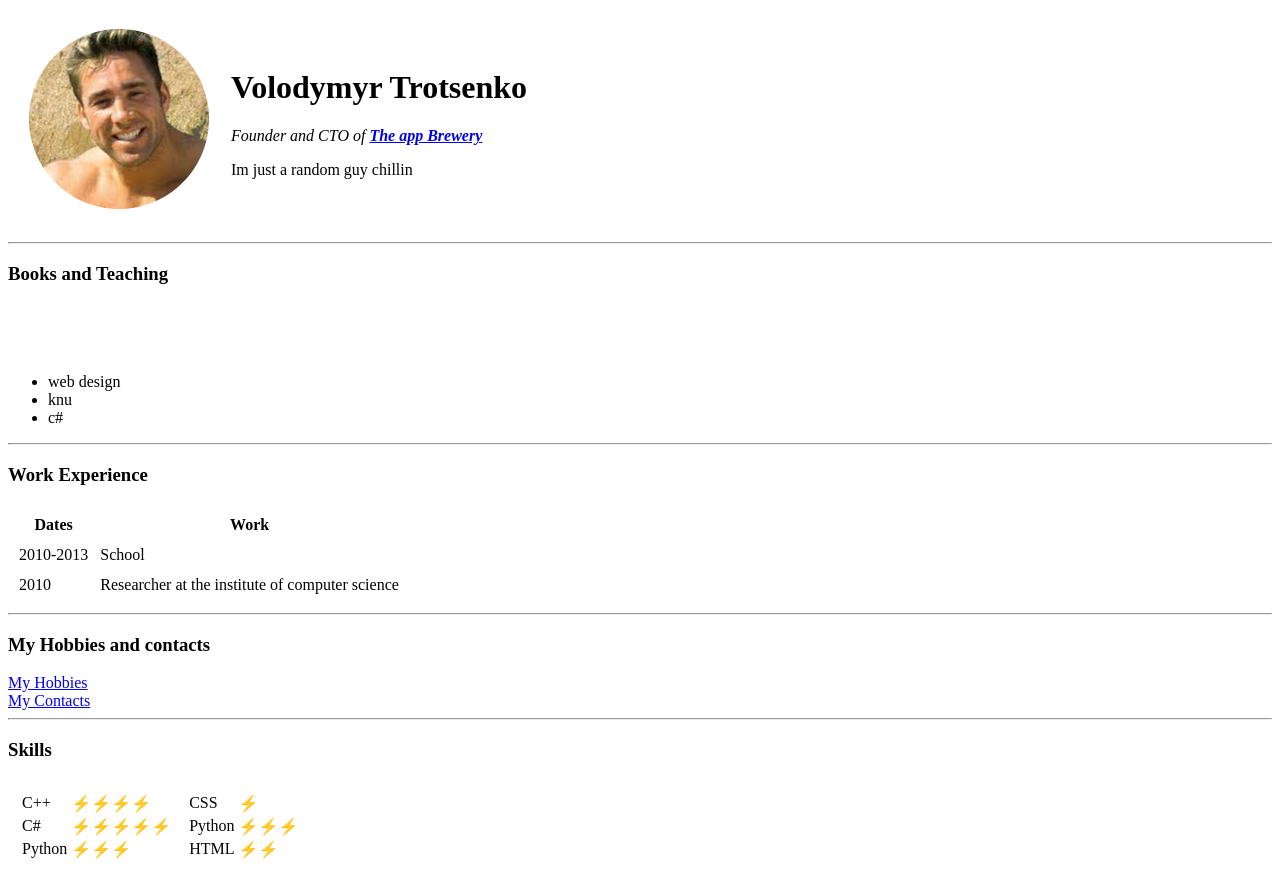
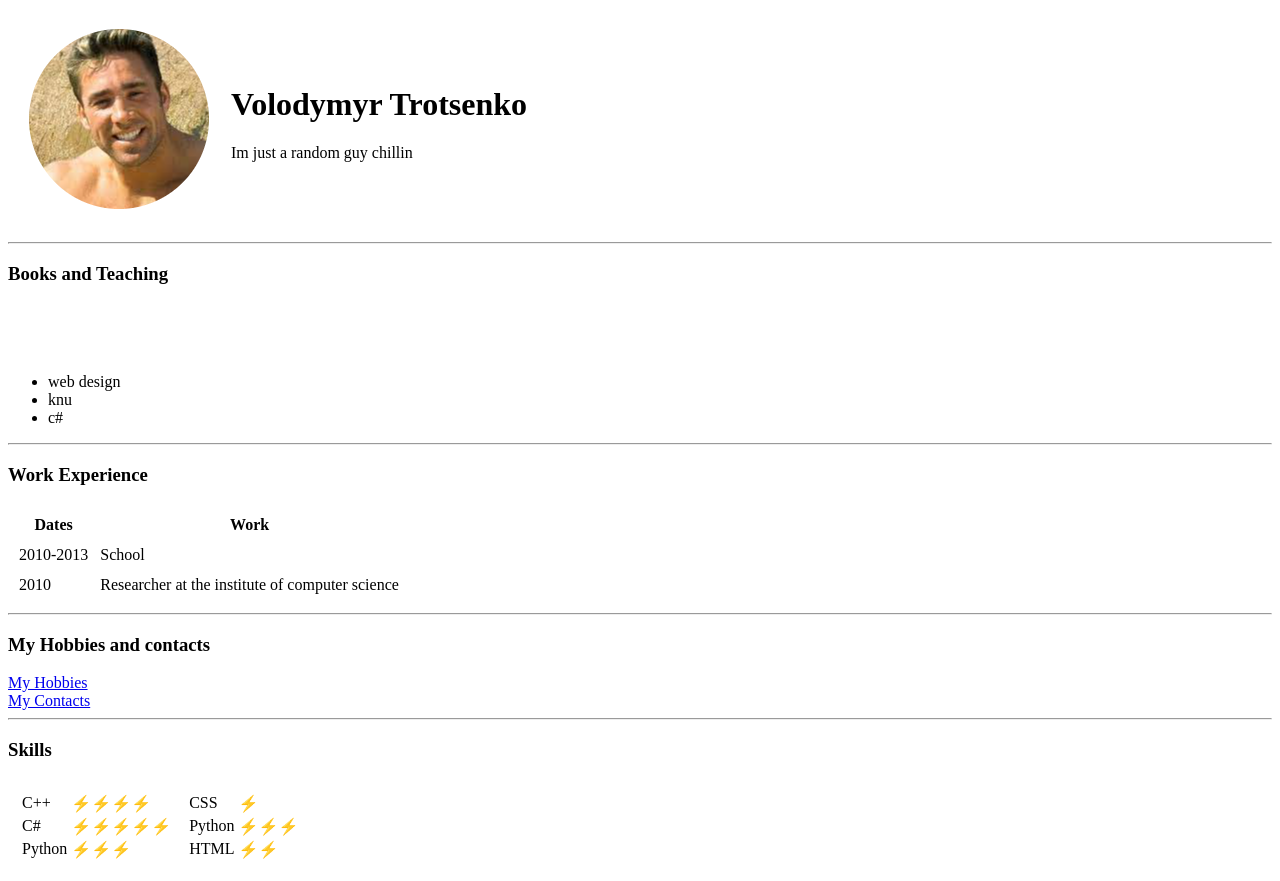
Before and after one commit to VolodyaTrotsenko/cv, a plain HTML site: page index.html in a window 1280 px wide. Drawn offline with Linux system fonts and the light colour scheme.

Commit message:
Update index.html

```diff
--- a/index.html
+++ b/index.html
@@ -12,7 +12,6 @@
       <td><img src="images/завантаження-modified.png" alt="Volodymyr profile picture"></td>
       <td>
         <h1>Volodymyr Trotsenko</h1>
-        <p><em>Founder and CTO of <strong><a href="https://appbrewery.co/">The app Brewery</a></strong></em></p>
         <p>Im just a random guy chillin</p>
       </td>
     </tr>
```
